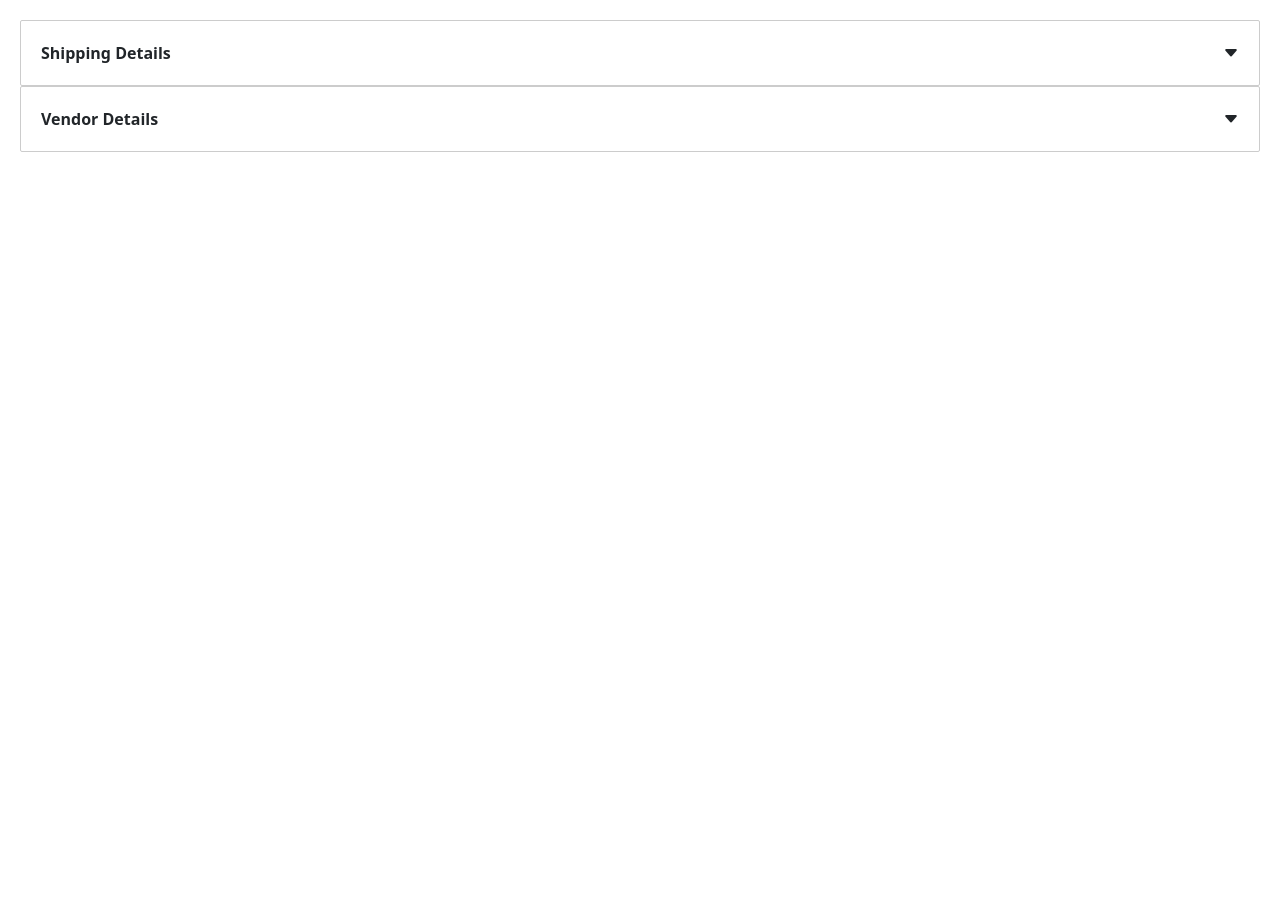
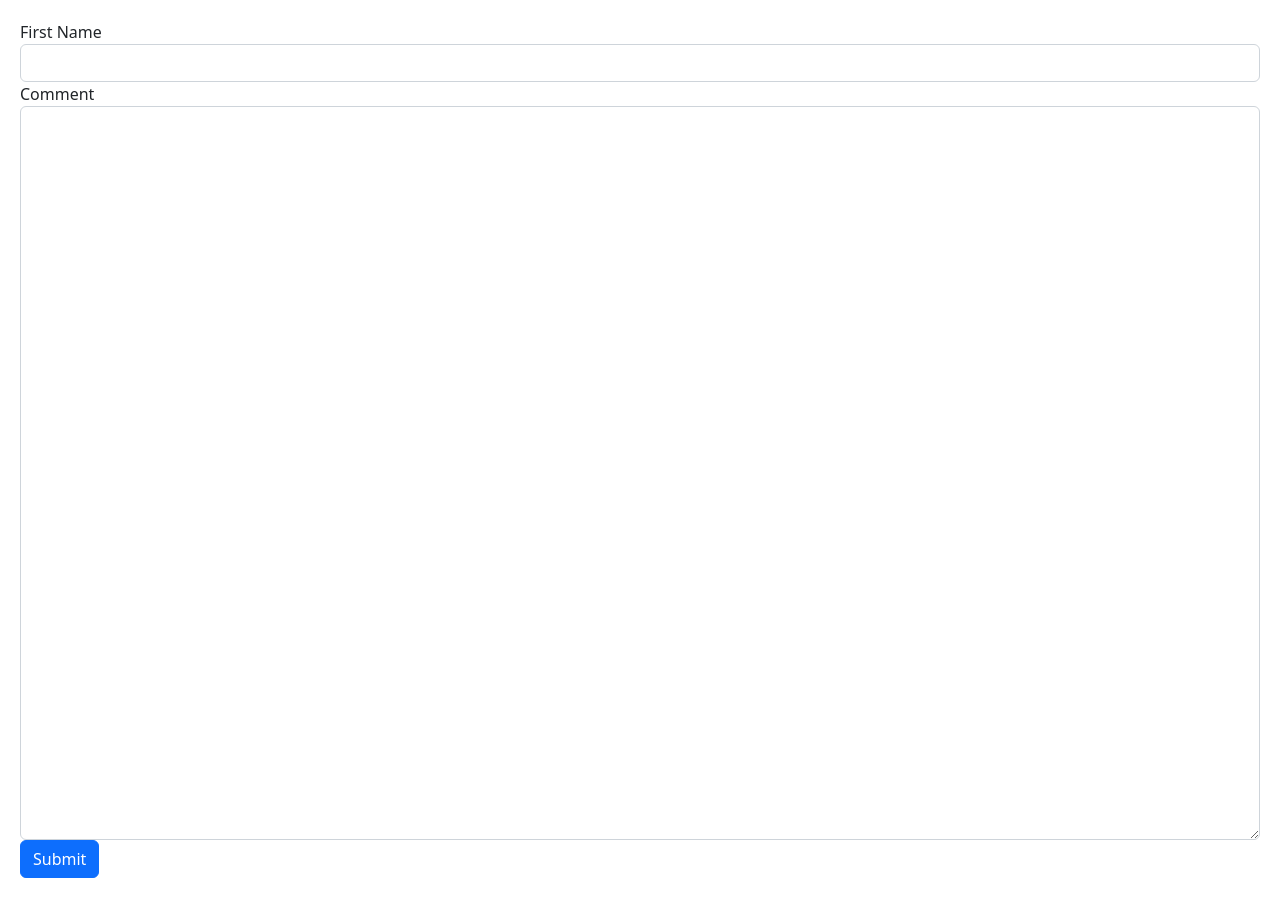
Before and after one commit to HeshanKarunaratne/AngularExamples, an Angular app: page / in a window 1280 px wide. Before the commit the page ends 800 px from the top, so only its background shows below. Built offline with nearby package versions, Linux system fonts and the light colour scheme.

Commit message:
Intro to forms

```diff
--- a/src/app/app.component.html
+++ b/src/app/app.component.html
@@ -45,10 +45,12 @@
     Save</button> -->
 
 <!-- <input type="text" [appInputFormat]="'uppercase'" /> -->
-<zippy title="Shipping Details">
+<!-- <zippy title="Shipping Details">
     Shipping Details Content
 </zippy>
 
 <zippy title="Vendor Details">
     Vendor Details Content
-</zippy>
+</zippy> -->
+
+<app-contact-form></app-contact-form>
--- a/src/app/app.module.ts
+++ b/src/app/app.module.ts
@@ -18,6 +18,7 @@ import { PanelComponent } from './panel/panel.component';
 import { LikeComponent } from './like/like.component';
 import { InputFormatDirective } from './input-format.directive';
 import { ZippyComponent } from './zippy/zippy.component';
+import { ContactFormComponent } from './contact-form/contact-form.component';
 @NgModule({
   declarations: [
     AppComponent,
@@ -31,7 +32,8 @@ import { ZippyComponent } from './zippy/zippy.component';
     PanelComponent,
     LikeComponent,
     InputFormatDirective,
-    ZippyComponent
+    ZippyComponent,
+    ContactFormComponent
   ],
   imports: [
     BrowserModule,
--- /dev/null
+++ b/src/app/contact-form/contact-form.component.html
@@ -0,0 +1,12 @@
+<form>
+    <div class="form-group">
+        <label for="firstName">First Name</label>
+        <input id="firstName" type="text" class="form-control">
+    </div>
+
+    <div class="form-group">
+        <label for="comment">Comment</label>
+        <textarea id="comment" type="text" rows="30" cols="30" class="form-control"></textarea>
+    </div>
+    <button class="btn btn-primary">Submit</button>
+</form>
```
Also changed, not shown: src/app/contact-form/contact-form.component.ts (added, +10 -0 lines), src/app/contact-form/contact-form.component.scss (added), 1 other file (tests, documents, lock files or other folders).
